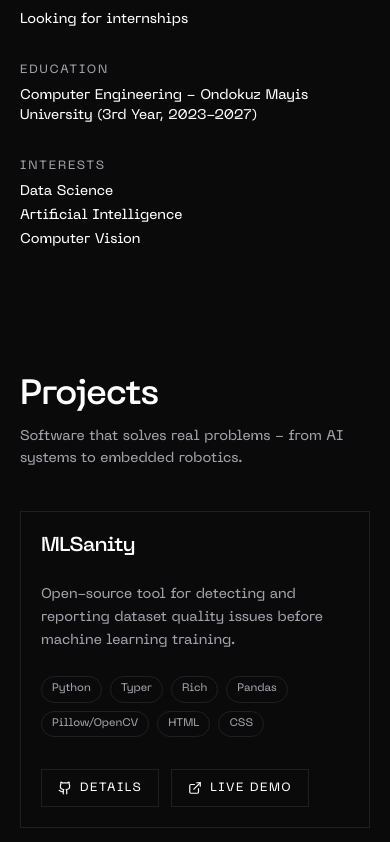
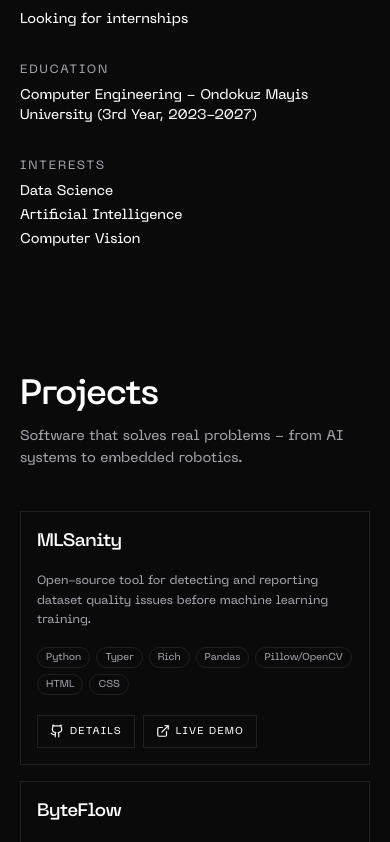
Before and after one commit to gkxvall/portfolio, a Next.js app: page / in a window 390 px wide. Shown: the part 1764-2606 px from the top of the page. Built offline with nearby package versions, Linux system fonts and the light colour scheme; no server answers.

Commit message:
modified graph animation

```diff
--- a/src/components/sections/github.tsx
+++ b/src/components/sections/github.tsx
@@ -43,19 +43,25 @@
   daysLabel,
   contributionsLabel,
   contributions,
+  maxDays,
 }: {
   username: string;
   title: string;
   daysLabel: string;
   contributionsLabel: string;
   contributions: GitHubContributionDay[];
+  maxDays: number;
 }) {
-  const width = 1200;
-  const height = 360;
-  const padding = { top: 74, right: 52, bottom: 66, left: 82 };
+  const isMobileChart = maxDays === 15;
+  const width = isMobileChart ? 720 : 1200;
+  const height = isMobileChart ? 420 : 360;
+  const padding = isMobileChart
+    ? { top: 74, right: 30, bottom: 66, left: 62 }
+    : { top: 74, right: 52, bottom: 66, left: 82 };
   const chartWidth = width - padding.left - padding.right;
   const chartHeight = height - padding.top - padding.bottom;
-  const chartData = contributions.length > 0 ? contributions : fallbackContributions;
+  const sourceData = contributions.length > 0 ? contributions : fallbackContributions;
+  const chartData = sourceData.slice(-maxDays);
   const highestContribution = Math.max(
     ...chartData.map((day) => day.contributionCount),
     1
@@ -154,12 +160,14 @@
             height={renderedHeight}
             rx={Math.min(7, barWidth / 2)}
             className={commitLevelClasses[level]}
-            style={{ transformBox: "fill-box", transformOrigin: "center bottom" }}
-            initial={{ scaleY: 0, opacity: 0 }}
-            animate={{ scaleY: 1, opacity: point.value === 0 ? 0.2 : 1 }}
+            initial={{ clipPath: "inset(100% 0 0 0)", opacity: 0 }}
+            animate={{
+              clipPath: "inset(0% 0 0 0)",
+              opacity: point.value === 0 ? 0.2 : 1,
+            }}
             transition={{
-              duration: 0.7,
-              delay: index * 0.025,
+              duration: 0.45,
+              delay: index * 0.07,
               ease: [0.22, 1, 0.36, 1],
             }}
           >
@@ -221,34 +229,37 @@
 
         {/* Stats row */}
         <motion.div
-          className="mb-10 flex flex-wrap gap-6 border-b border-border pb-10 md:mb-12 md:gap-8 md:pb-12"
+          className="mb-8 grid grid-cols-2 gap-x-5 gap-y-4 border-b border-border pb-8 md:mb-12 md:flex md:flex-wrap md:gap-8 md:pb-12"
           variants={staggerContainer}
           initial="hidden"
           whileInView="visible"
           viewport={{ once: true, margin: "-80px" }}
         >
           <motion.div variants={staggerItem}>
-            <p className="text-2xl font-medium text-foreground md:text-3xl">{user.public_repos}</p>
-            <p className="mt-1 text-xs uppercase tracking-[0.12em] text-muted">
+            <p className="text-xl font-medium text-foreground md:text-3xl">{user.public_repos}</p>
+            <p className="mt-1 text-[11px] uppercase tracking-[0.12em] text-muted md:text-xs">
               {copy.github.repositories}
             </p>
           </motion.div>
           <motion.div variants={staggerItem}>
-            <p className="text-2xl font-medium text-foreground md:text-3xl">{user.followers}</p>
-            <p className="mt-1 text-xs uppercase tracking-[0.12em] text-muted">
+            <p className="text-xl font-medium text-foreground md:text-3xl">{user.followers}</p>
+            <p className="mt-1 text-[11px] uppercase tracking-[0.12em] text-muted md:text-xs">
               {copy.github.followers}
             </p>
           </motion.div>
           {languages.length > 0 && (
-            <motion.div variants={staggerItem} className="flex-1">
-              <p className="mb-2 text-xs uppercase tracking-[0.12em] text-muted">
+            <motion.div
+              variants={staggerItem}
+              className="col-span-2 w-full md:w-auto md:flex-1"
+            >
+              <p className="mb-2 text-[11px] uppercase tracking-[0.12em] text-muted md:text-xs">
                 {copy.github.mostUsedLanguages}
               </p>
               <div className="flex flex-wrap gap-2">
                 {languages.map((lang) => (
                   <span
                     key={lang.name}
-                    className="inline-flex items-center gap-2 rounded-full border border-border px-3 py-1 text-xs text-muted"
+                    className="inline-flex items-center gap-2 rounded-full border border-border px-2.5 py-1 text-[11px] text-muted md:px-3 md:text-xs"
                   >
                     <span
                       className="h-2 w-2 shrink-0 rounded-full"
@@ -271,13 +282,26 @@
           viewport={{ once: true, margin: "-80px" }}
           transition={{ duration: 0.6 }}
         >
+          <div className="sm:hidden">
             <ContributionChart
               username={user.login}
               title={copy.github.chartTitle}
               daysLabel={copy.github.chartDays}
               contributionsLabel={copy.github.chartContributions}
               contributions={stats.contributions}
+              maxDays={15}
             />
+          </div>
+          <div className="hidden sm:block">
+            <ContributionChart
+              username={user.login}
+              title={copy.github.chartTitle}
+              daysLabel={copy.github.chartDays}
+              contributionsLabel={copy.github.chartContributions}
+              contributions={stats.contributions}
+              maxDays={30}
+            />
+          </div>
         </motion.div>
 
         {/* Repositories */}
--- a/src/components/sections/projects.tsx
+++ b/src/components/sections/projects.tsx
@@ -16,7 +16,7 @@
           subtitle={copy.projects.subtitle}
         />
 
-        <div className="grid grid-cols-1 gap-6 md:grid-cols-2">
+        <div className="grid grid-cols-1 gap-4 sm:gap-6 md:grid-cols-2">
           {projects.map((project, index) => (
             <ProjectCard key={project.id} project={project} index={index} />
           ))}
--- a/src/components/ui/project-card.tsx
+++ b/src/components/ui/project-card.tsx
@@ -28,7 +28,7 @@
   return (
     <motion.article
       className={cn(
-        "group relative flex flex-col justify-between border border-border p-5 sm:p-6 md:p-10 lg:p-12",
+        "group relative flex flex-col justify-between border border-border p-4 sm:p-6 md:p-10 lg:p-12",
         projectHref && "cursor-pointer"
       )}
       role={projectHref ? "link" : undefined}
@@ -47,8 +47,8 @@
       whileHover={{ y: -4 }}
     >
       <div>
-        <div className="mb-6 flex items-start justify-between gap-4 md:mb-8">
-          <h3 className="text-xl font-medium tracking-tight text-foreground md:text-3xl">
+        <div className="mb-4 flex items-start justify-between gap-3 sm:mb-6 md:mb-8">
+          <h3 className="text-lg font-medium tracking-tight text-foreground sm:text-xl md:text-3xl">
             {project.title}
           </h3>
           <ArrowUpRight
@@ -56,12 +56,12 @@
             aria-hidden="true"
           />
         </div>
-        <p className="max-w-lg text-sm leading-relaxed text-muted md:text-base">{translatedDescription}</p>
-        <div className="mt-6 flex flex-wrap gap-2">
+        <p className="max-w-lg text-xs leading-relaxed text-muted sm:text-sm md:text-base">{translatedDescription}</p>
+        <div className="mt-4 flex flex-wrap gap-1.5 sm:mt-6 sm:gap-2">
           {project.tech.map((tech) => (
             <span
               key={tech}
-              className="rounded-full border border-border px-2.5 py-1 text-[11px] text-muted md:px-3 md:text-xs"
+              className="rounded-full border border-border px-2 py-0.5 text-[10px] text-muted sm:px-2.5 sm:py-1 sm:text-[11px] md:px-3 md:text-xs"
             >
               {tech}
             </span>
@@ -69,14 +69,14 @@
         </div>
       </div>
 
-      <div className="mt-8 flex flex-wrap gap-3 md:mt-10 md:gap-4">
+      <div className="mt-5 flex flex-wrap gap-2 sm:mt-8 sm:gap-3 md:mt-10 md:gap-4">
         {projectHref && (
           <Link
             href={projectHref}
             onClick={(event) => event.stopPropagation()}
             className={cn(
-              "group/btn inline-flex items-center gap-2 border border-border px-4 py-2.5 md:px-5",
-              "text-xs uppercase tracking-[0.12em] text-foreground transition-all duration-300",
+              "group/btn inline-flex items-center gap-1.5 border border-border px-3 py-2 sm:gap-2 sm:px-4 sm:py-2.5 md:px-5",
+              "text-[10px] uppercase tracking-[0.12em] text-foreground transition-all duration-300 sm:text-xs",
               "hover:border-foreground/40 hover:bg-foreground hover:text-background"
             )}
           >
@@ -91,8 +91,8 @@
             rel="noopener noreferrer"
             onClick={(event) => event.stopPropagation()}
             className={cn(
-              "group/btn inline-flex items-center gap-2 border border-border px-4 py-2.5 md:px-5",
-              "text-xs uppercase tracking-[0.12em] text-foreground transition-all duration-300",
+              "group/btn inline-flex items-center gap-1.5 border border-border px-3 py-2 sm:gap-2 sm:px-4 sm:py-2.5 md:px-5",
+              "text-[10px] uppercase tracking-[0.12em] text-foreground transition-all duration-300 sm:text-xs",
               "hover:border-foreground/40 hover:bg-foreground hover:text-background"
             )}
           >
--- a/src/components/ui/repo-commit-graph.tsx
+++ b/src/components/ui/repo-commit-graph.tsx
@@ -52,13 +52,16 @@
           return (
             <motion.div
             key={index}
-            className={`${commitLevelClasses[level]} min-w-0 flex-1 origin-bottom rounded-t-md`}
+            className={`${commitLevelClasses[level]} min-w-0 flex-1 rounded-t-md`}
             style={{ height: count === 0 ? 2 : `${Math.max(10, (count / max) * 100)}%` }}
-            initial={{ scaleY: 0, opacity: 0 }}
-            animate={{ scaleY: 1, opacity: count === 0 ? 0.2 : 1 }}
+            initial={{ clipPath: "inset(100% 0 0 0)", opacity: 0 }}
+            animate={{
+              clipPath: "inset(0% 0 0 0)",
+              opacity: count === 0 ? 0.2 : 1,
+            }}
             transition={{
-              duration: 0.65,
-              delay: index * 0.035,
+              duration: 0.45,
+              delay: index * 0.07,
               ease: [0.22, 1, 0.36, 1],
             }}
             title={`${count} ${copy.projectDetails.commits}`}
```
Lines whose indentation alone changed are shown as unchanged.
